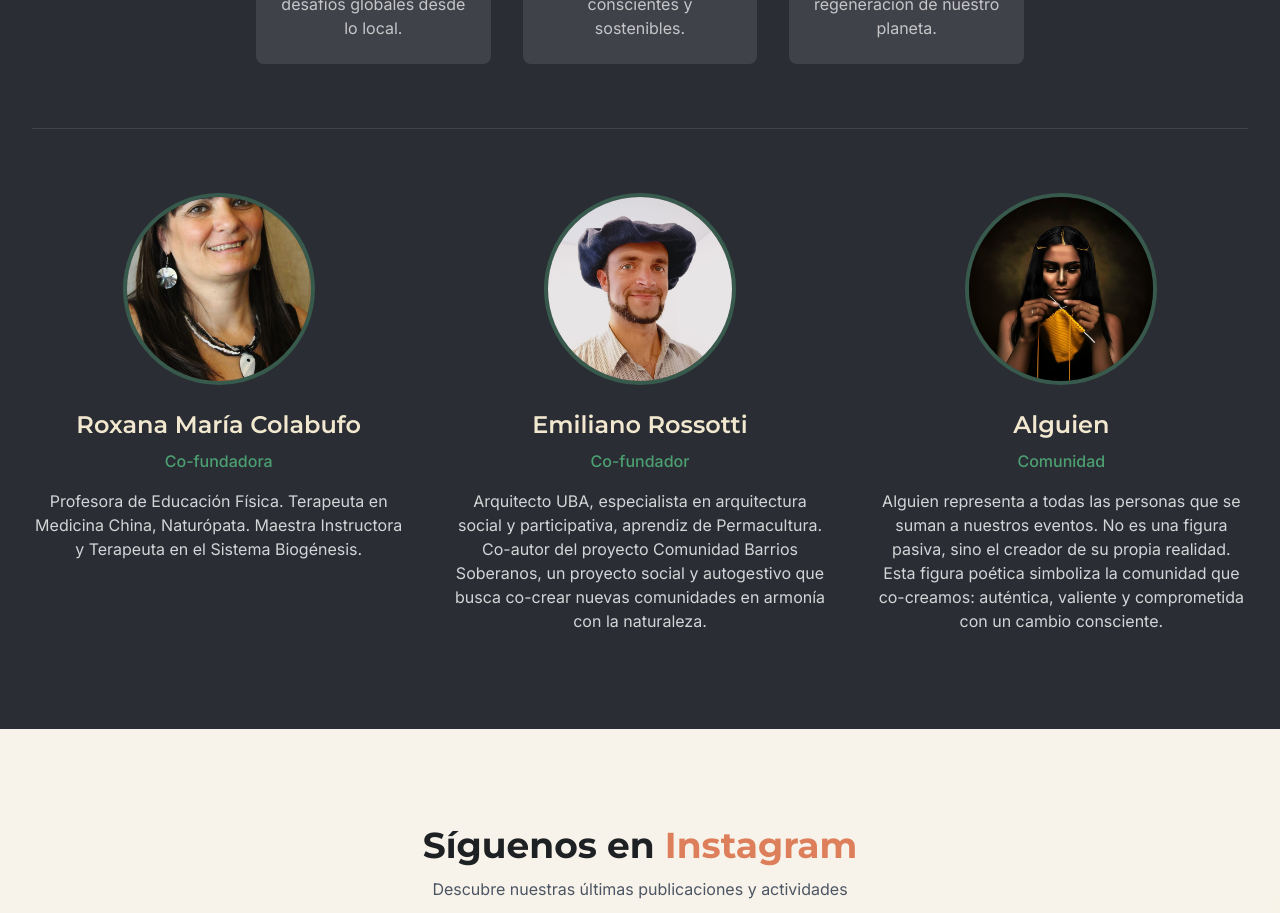
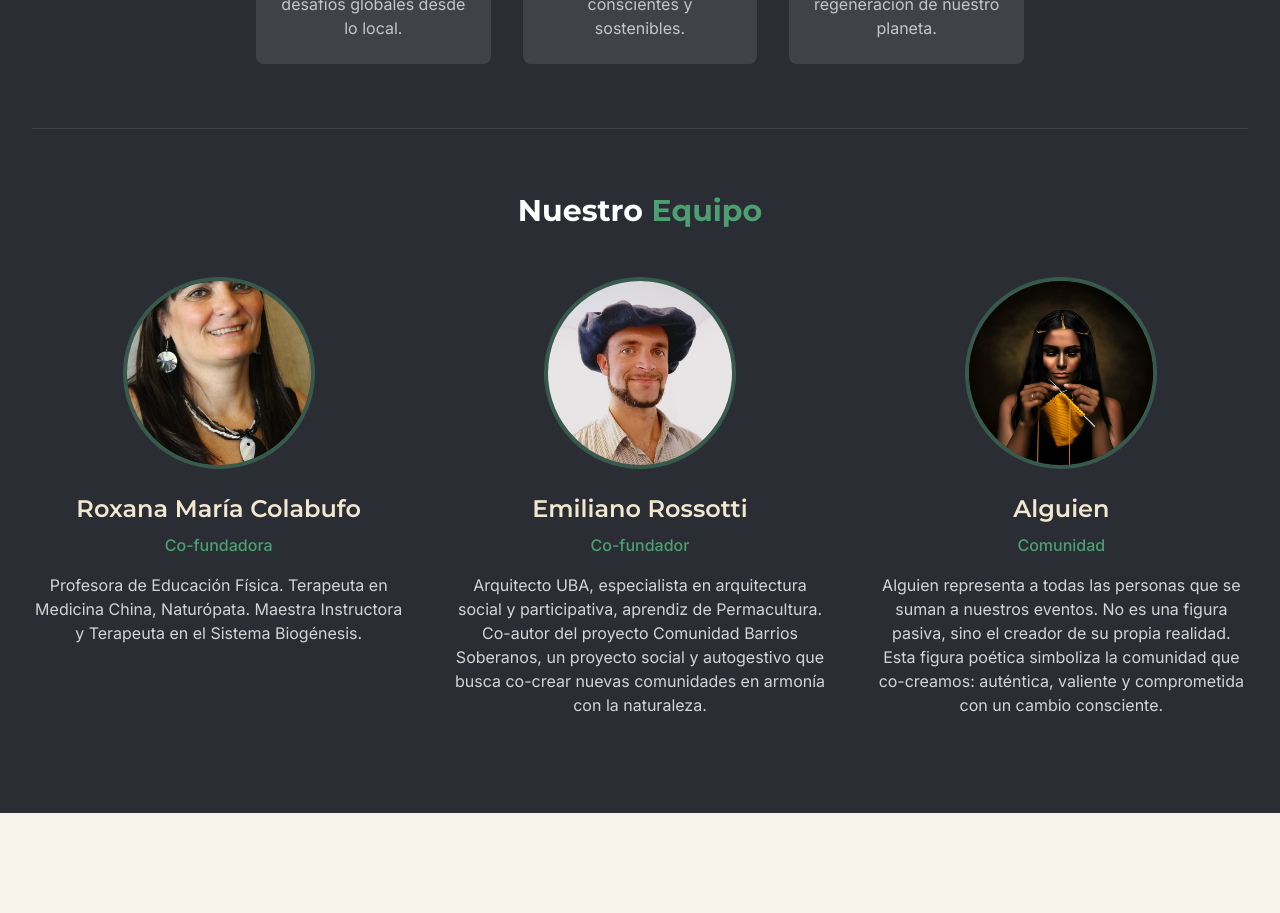
Before and after one commit to santiagotraba/nuevaformasde, a React (Vite) app: page / in a window 1280 px wide. Shown: the part 5460-6373 px from the top of the page. Built offline with nearby package versions, Linux system fonts and the light colour scheme.

Commit message:
Reverted to commit 6a678ec1f7ae70bfd50118aa987db1e25585c208

```diff
--- a/src/components/About.tsx
+++ b/src/components/About.tsx
@@ -80,8 +80,10 @@ const About = () => {
           </div>
         </div>
 
-        {/* Team Members */}
-        <div className="mt-16 pt-16 border-t border-white/10">
+        {/* Team Section */}
+        <div className="pt-16 border-t border-white/10">
+          <h3 className="text-3xl font-bold mb-12 text-center">Nuestro <span className="text-nfd-green">Equipo</span></h3>
+
           <div className="grid grid-cols-1 md:grid-cols-3 gap-12">
             {teamMembers.map((member) => (
               <div key={member.id} className="flex flex-col items-center text-center animate-fade-in">
```
